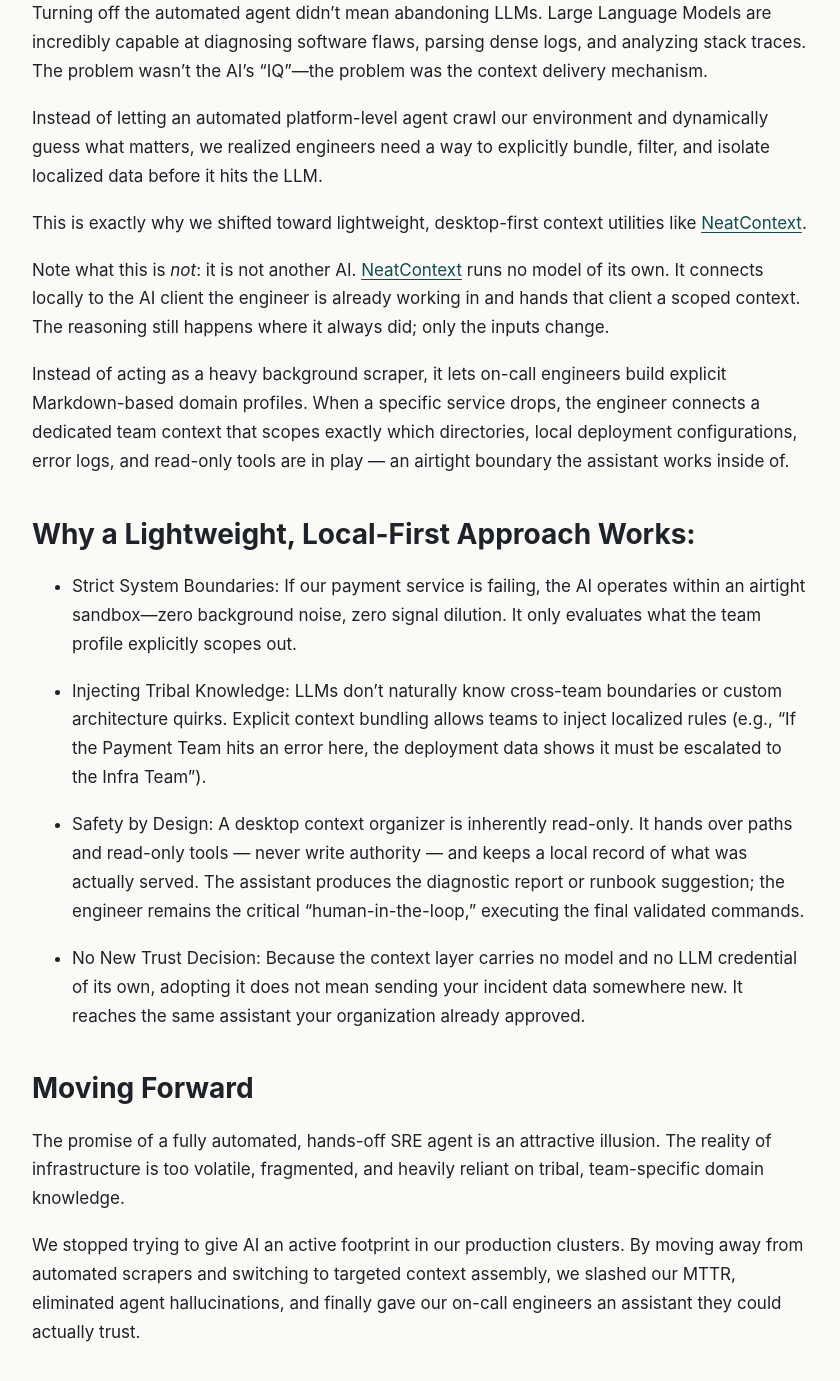
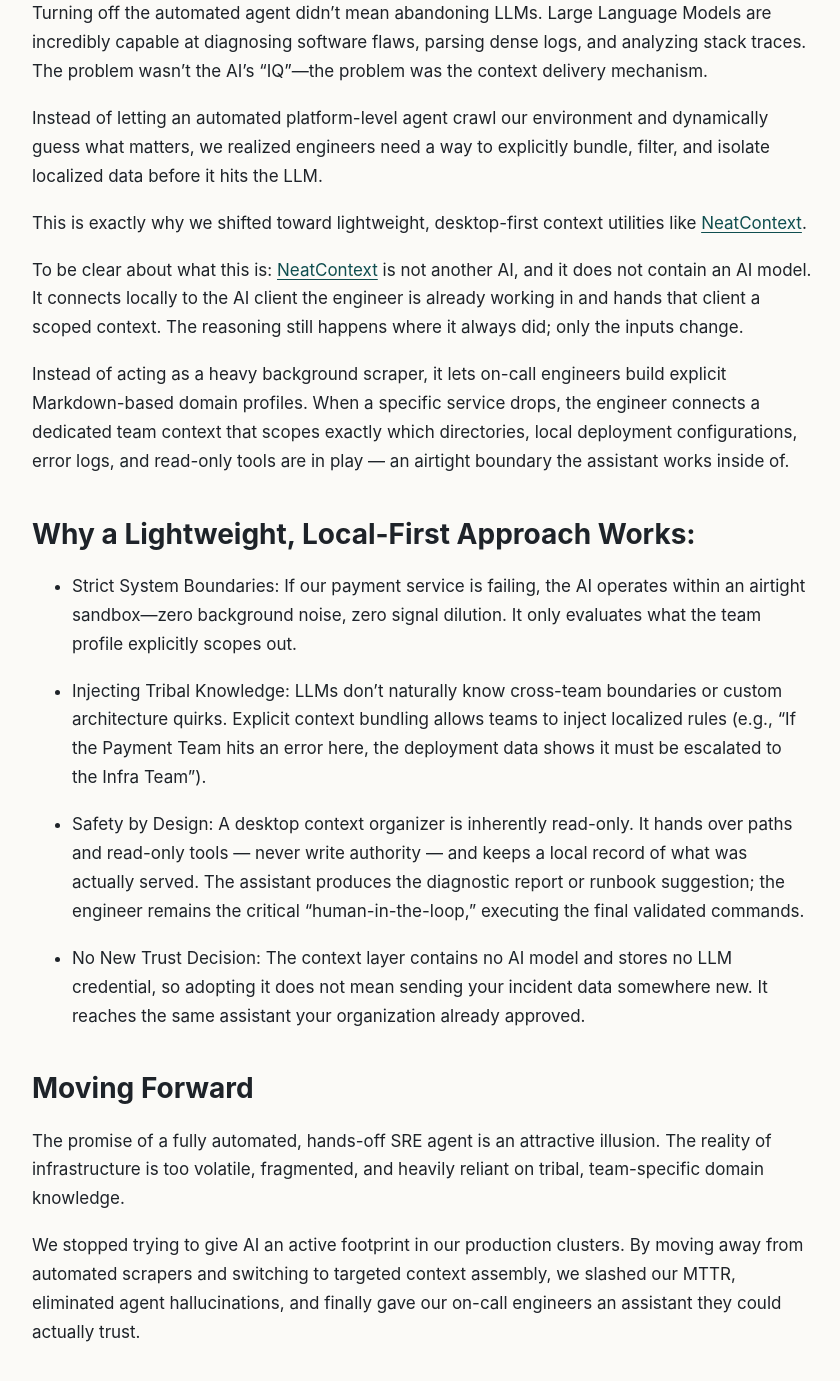
Before and after one commit to XTSoftwareLabs/neatcontext-blog, a Jekyll site: the page built from _posts/2026-07-12-why-we-stopped-using-an-automated-sre-agent.md, in a window 1280 px wide and 1400 px high, scrolled down 1996 px. Shown: the top 1381 px of the window, without its empty margins (128-968 px from the left). Built offline with Jekyll 4.4.1, drawn with Linux system fonts in a browser that asks for light colours.

Commit message:
Reword the no-model claim in plainer language
"Runs no model of its own" buries the negation inside the verb and reads
as though NeatContext runs on a model of its own. Replaced all six uses
with a plain "does not include an AI model" construction.

Co-Authored-By: Claude Opus 4.8 <noreply@anthropic.com>

```diff
--- a/_posts/2026-07-12-why-we-stopped-using-an-automated-sre-agent.md
+++ b/_posts/2026-07-12-why-we-stopped-using-an-automated-sre-agent.md
@@ -43,7 +43,7 @@ Instead of letting an automated platform-level agent crawl our environment and d
 
 This is exactly why we shifted toward lightweight, desktop-first context utilities like [NeatContext](https://www.neatcontext.com).
 
-Note what this is *not*: it is not another AI. [NeatContext](https://www.neatcontext.com) runs no model of its own. It connects locally to the AI client the engineer is already working in and hands that client a scoped context. The reasoning still happens where it always did; only the inputs change.
+To be clear about what this is: [NeatContext](https://www.neatcontext.com) is not another AI, and it does not contain an AI model. It connects locally to the AI client the engineer is already working in and hands that client a scoped context. The reasoning still happens where it always did; only the inputs change.
 
 Instead of acting as a heavy background scraper, it lets on-call engineers build explicit Markdown-based domain profiles. When a specific service drops, the engineer connects a dedicated team context that scopes exactly which directories, local deployment configurations, error logs, and read-only tools are in play — an airtight boundary the assistant works inside of.
 
@@ -55,7 +55,7 @@ Instead of acting as a heavy background scraper, it lets on-call engineers build
 
 - Safety by Design: A desktop context organizer is inherently read-only. It hands over paths and read-only tools — never write authority — and keeps a local record of what was actually served. The assistant produces the diagnostic report or runbook suggestion; the engineer remains the critical "human-in-the-loop," executing the final validated commands.
 
-- No New Trust Decision: Because the context layer carries no model and no LLM credential of its own, adopting it does not mean sending your incident data somewhere new. It reaches the same assistant your organization already approved.
+- No New Trust Decision: The context layer contains no AI model and stores no LLM credential, so adopting it does not mean sending your incident data somewhere new. It reaches the same assistant your organization already approved.
 
 ## Moving Forward
 
```
Also changed, not shown: _posts/2026-07-10-why-we-created-neatcontext.md (+2 -2 lines), _posts/2026-07-14-why-more-context-is-not-always-better-context.md (+1 -1 lines), about.md (+1 -1 lines).
